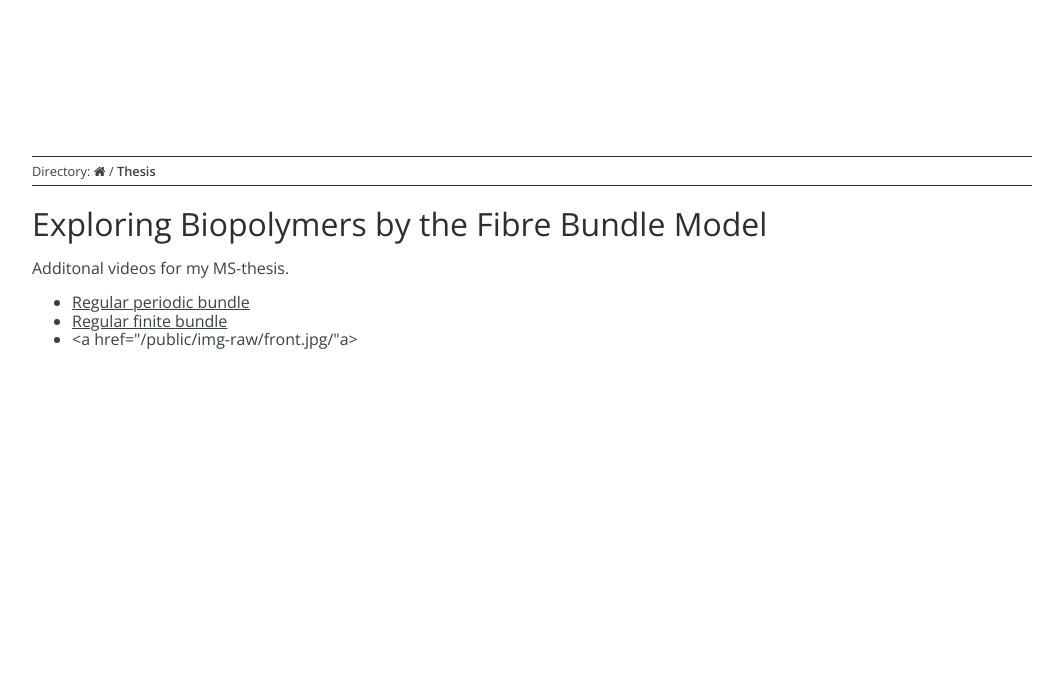
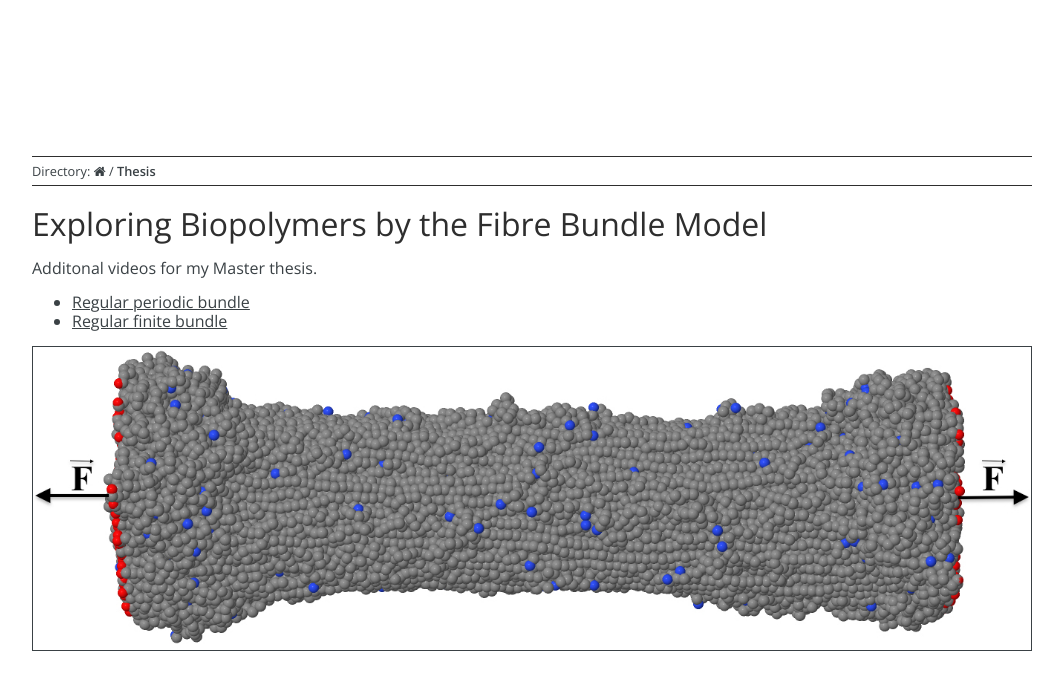
Before and after one commit to sunnivi/johhat.github.io, a Jekyll site: the page built from msc-thesis/index.md, in a window 1280 px wide. Shown: the top 690 px of the page, without its empty margins (108-1171 px from the left). Built offline with Jekyll 4.4.1, drawn with Linux system fonts in a browser that asks for light colours.

Commit message:
Added fornt picture.

```diff
--- a/msc-thesis/index.md
+++ b/msc-thesis/index.md
@@ -5,10 +5,13 @@ breadcrumb: Thesis
 ---
 <div class="container">
     <h1>Exploring Biopolymers by the Fibre Bundle Model</h1>
-    <p>Additonal videos for my MS-thesis.</p>
+    <p>Additonal videos for my Master thesis.</p>
     <ul>
         <li><a href="/msc-thesis/regular-periodic-bundle/" >Regular periodic bundle</a></li>
         <li><a href="/msc-thesis/regular-finite-bundle/" >Regular finite bundle</a></li>
-        <li><a href="/public/img-raw/front.jpg/"a></li>
     </ul>
+    <section>
+        <img class="border show-on-load" src="/public/img-raw/front.jpg" alt="Animation 2">
+
+    </section>
 </div>
```
